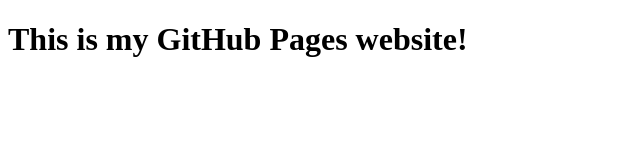
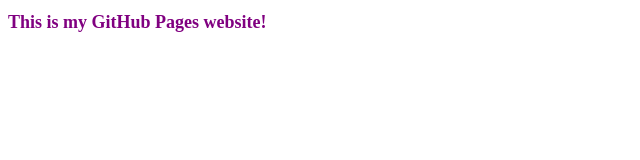
Before and after one commit to born21ive/born21ive.github.io, a plain HTML site: page index.html in a window 1280 px wide. Shown: the whole page, without its empty margins (0-640 px from the left). Drawn offline with Linux system fonts and the light colour scheme.

Commit message:
Add style

```diff
--- a/index.html
+++ b/index.html
@@ -5,6 +5,13 @@
     <meta http-equiv="X-UA-Compatible" content="IE=edge">
     <meta name="viewport" content="width=device-width, initial-scale=1.0">
     <title>My Site!</title>
+    <style>
+        h1{
+            font-size:18px;
+            color: purple;
+            font-family: Bad script;
+        }
+    </style>
 </head>
 <body>
     <h1>This is my GitHub Pages website!</h1>
```
